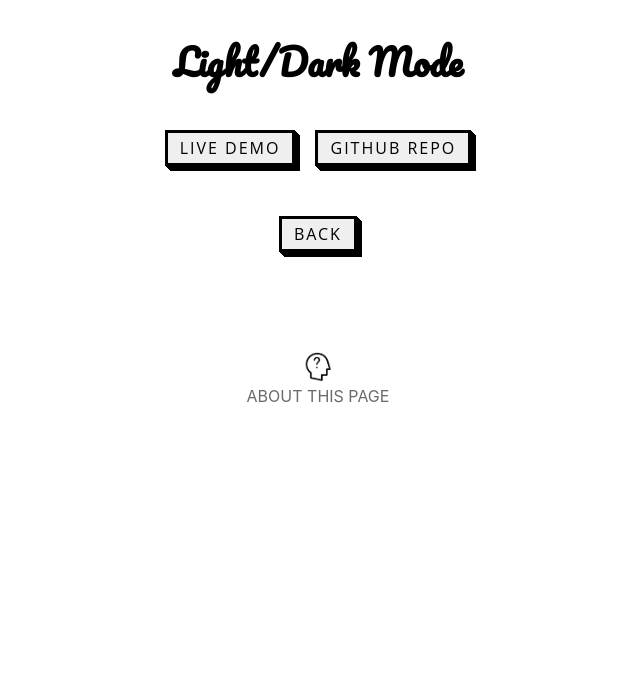
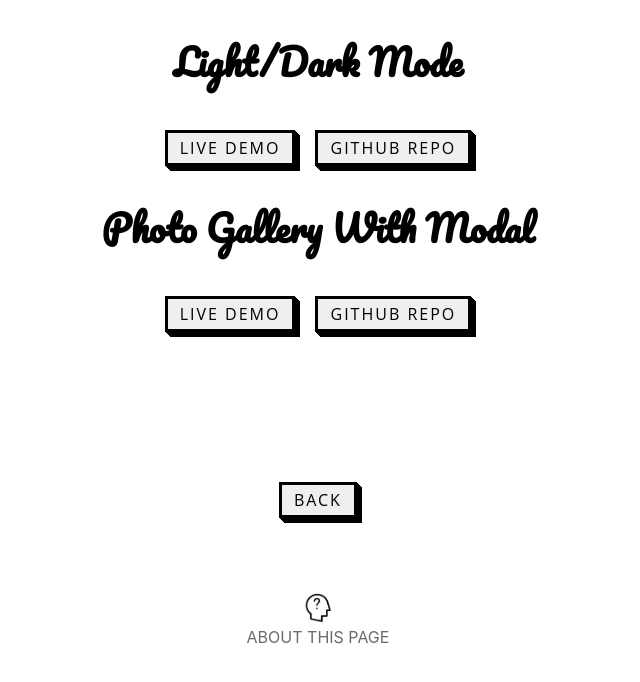
Before and after one commit to laurenpowers20/react-fun, a React (Create React App) app: page /features in a window 1280 px wide. Shown: the top 682 px of the page, without its empty margins (322-962 px from the left). Built offline with nearby package versions, Linux system fonts and the light colour scheme; a web font is replaced by a local one.

Commit message:
add photo gallery link

```diff
--- a/src/Screens/Features.jsx
+++ b/src/Screens/Features.jsx
@@ -19,6 +19,27 @@ function Features() {
           </a>
           <a
             href="https://github.com/laurenpowers20/light-dark-mode"
+            target="_blank"
+            rel="noreferrer"
+            className="features-link"
+          >
+            <button className="button-54"> GitHub Repo </button>
+          </a>
+        </div>
+
+        <div className="features-div">
+          <h2>Photo Gallery With Modal</h2>{" "}
+          <a
+            href="https://react-photo-gallery-lauren.netlify.app/"
+            target="_blank"
+            rel="noreferrer"
+            className="features-link"
+          >
+            {" "}
+            <button className="button-54">Live Demo </button>
+          </a>
+          <a
+            href="https://github.com/laurenpowers20/photo-gallery-react"
             target="_blank"
             rel="noreferrer"
             className="features-link"
--- a/src/Screens/Styles/Features.css
+++ b/src/Screens/Styles/Features.css
@@ -28,12 +28,12 @@
 
 .features-about-link {
   text-align: center;
-  padding-top: 100px;
+  padding-top: 75px;
   font-size: 1rem;
   text-transform: uppercase;
 }
 
 .features-back-button {
   text-align: center;
-  padding-top: 50px;
+  padding-top: 150px;
 }
```
Also changed, not shown: 1 other file (tests, documents, lock files or other folders).
